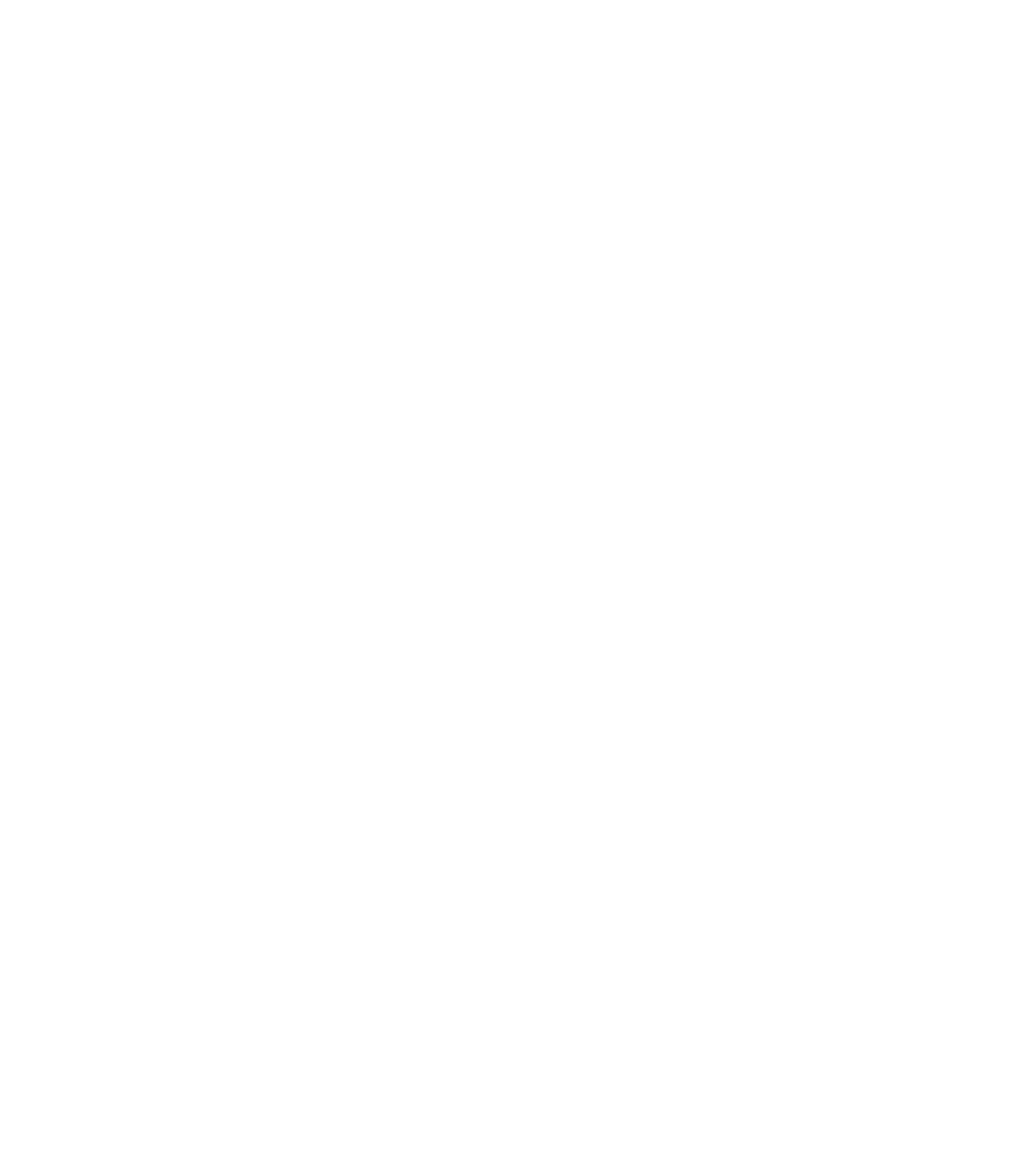
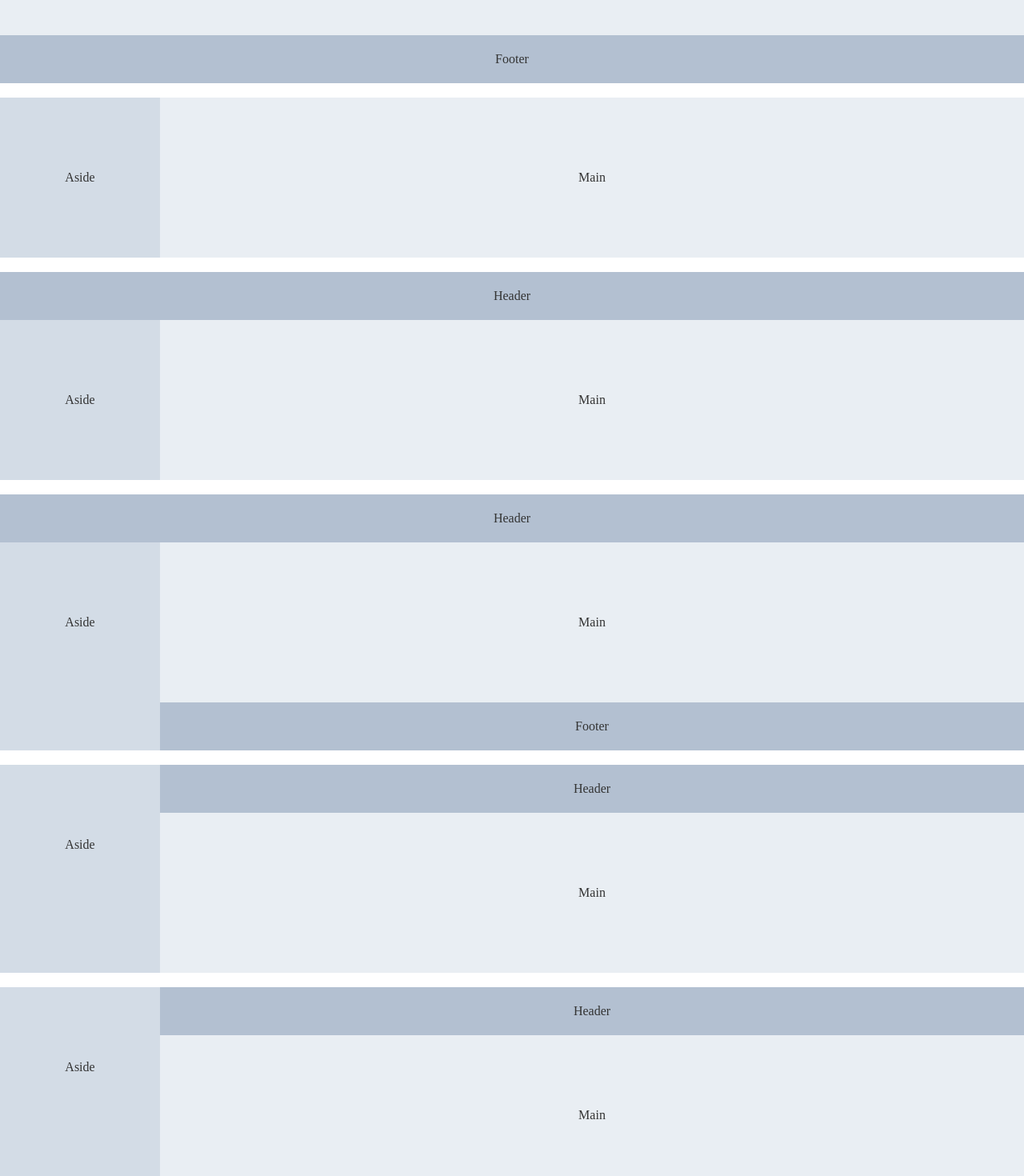
Before and after one commit to lemonKun/cz-ui, a Vue app: page / in a window 1280 px wide. Shown: the part 1140-2610 px from the top of the page at 80% size. Before the commit the page ends 800 px from the top, so only its background shows below. Built offline with nearby package versions, Linux system fonts and the light colour scheme.

Commit message:
容器组件finished

```diff
--- a/src/App.vue
+++ b/src/App.vue
@@ -9,12 +9,14 @@
         <lk-button type="danger">危险按钮</lk-button>
         <lk-button type="success">成功按钮</lk-button>
         <lk-button type="info">信息按钮</lk-button>
-        <br><br>
+        <br />
+        <br />
         <!-- 带icon的按钮 -->
         <lk-button type="primary" icon="sousuo" @click="onBtnClick($event)">带图标</lk-button>
         <!-- loading状态按钮 -->
         <lk-button type="danger" loading>加载中</lk-button>
-        <br><br>
+        <br />
+        <br />
         <!-- 按钮组 组件 -->
         <h3>按钮组</h3>
         <lk-button-group>
@@ -23,46 +25,133 @@
             <lk-button type="primary" icon="qianjinxiayige" icon-position="right">下一页</lk-button>
             <lk-button icon="qianjinxiayige" icon-position="right">下一页</lk-button>
         </lk-button-group>
-        <br><br>
+        <br />
+        <br />
         <!-- icon组件 -->
         <h3>icon组件</h3>
         <lk-icon icon="houtuishangyige"></lk-icon>
         <lk-icon icon="qianjinxiayige"></lk-icon>
         <lk-icon icon="sousuo"></lk-icon>
         <lk-icon icon="dengdai-"></lk-icon>
-        <br><br>
+        <br />
+        <br />
         <!-- 布局组件 -->
         <h3>布局组件</h3>
         <!-- span和offset属性 -->
         <lk-row>
-            <lk-col :span="4"><div class="grid-content bg-purple"></div></lk-col>
-            <lk-col :span="6" :offset="1"><div class="grid-content bg-purple-light"></div></lk-col>
-            <lk-col :span="6" :offset="3"><div class="grid-content bg-purple"></div></lk-col>
+            <lk-col :span="4">
+                <div class="grid-content bg-purple"></div>
+            </lk-col>
+            <lk-col :span="6" :offset="1">
+                <div class="grid-content bg-purple-light"></div>
+            </lk-col>
+            <lk-col :span="6" :offset="3">
+                <div class="grid-content bg-purple"></div>
+            </lk-col>
         </lk-row>
-        <br><br>
+        <br />
+        <br />
         <!-- gutter实现col之间的缝隙 -->
         <lk-row :gutter="100">
-            <lk-col :span="6"><div class="grid-content bg-purple"></div></lk-col>
-            <lk-col :span="6"><div class="grid-content bg-purple-light"></div></lk-col>
-            <lk-col :span="6"><div class="grid-content bg-purple"></div></lk-col>
-            <lk-col :span="6"><div class="grid-content bg-purple-light"></div></lk-col>
+            <lk-col :span="6">
+                <div class="grid-content bg-purple"></div>
+            </lk-col>
+            <lk-col :span="6">
+                <div class="grid-content bg-purple-light"></div>
+            </lk-col>
+            <lk-col :span="6">
+                <div class="grid-content bg-purple"></div>
+            </lk-col>
+            <lk-col :span="6">
+                <div class="grid-content bg-purple-light"></div>
+            </lk-col>
         </lk-row>
-        <br><br>
+        <br />
+        <br />
         <!-- flex布局 -->
         <lk-row justify="center">
-            <lk-col :span="6"><div class="grid-content bg-purple"></div></lk-col>
-            <lk-col :span="6"><div class="grid-content bg-purple-light"></div></lk-col>
-            <lk-col :span="6"><div class="grid-content bg-purple"></div></lk-col>
+            <lk-col :span="6">
+                <div class="grid-content bg-purple"></div>
+            </lk-col>
+            <lk-col :span="6">
+                <div class="grid-content bg-purple-light"></div>
+            </lk-col>
+            <lk-col :span="6">
+                <div class="grid-content bg-purple"></div>
+            </lk-col>
         </lk-row>
-        <br><br>
+        <br />
+        <br />
         <!-- 响应式变化 -->
         <lk-row :gutter="10">
-            <lk-col :xs="8" :sm="6" :md="4" :lg="3" :xl="1"><div class="grid-content bg-purple"></div></lk-col>
-            <lk-col :xs="4" :sm="6" :md="8" :lg="9" :xl="11"><div class="grid-content bg-purple-light"></div></lk-col>
-            <lk-col :xs="4" :sm="6" :md="8" :lg="9" :xl="11"><div class="grid-content bg-purple"></div></lk-col>
-            <lk-col :xs="8" :sm="6" :md="4" :lg="3" :xl="1"><div class="grid-content bg-purple-light"></div></lk-col>
+            <lk-col :xs="8" :sm="6" :md="4" :lg="3" :xl="1">
+                <div class="grid-content bg-purple"></div>
+            </lk-col>
+            <lk-col :xs="4" :sm="6" :md="8" :lg="9" :xl="11">
+                <div class="grid-content bg-purple-light"></div>
+            </lk-col>
+            <lk-col :xs="4" :sm="6" :md="8" :lg="9" :xl="11">
+                <div class="grid-content bg-purple"></div>
+            </lk-col>
+            <lk-col :xs="8" :sm="6" :md="4" :lg="3" :xl="1">
+                <div class="grid-content bg-purple-light"></div>
+            </lk-col>
         </lk-row>
-
+        <br />
+        <br />
+        <!-- 容器组件 -->
+        <h3>容器组件</h3>
+        <lk-container>
+            <lk-header>Header</lk-header>
+            <lk-main>Main</lk-main>
+        </lk-container>
+        <br />
+        <lk-container>
+            <lk-header>Header</lk-header>
+            <lk-main>Main</lk-main>
+            <lk-footer>Footer</lk-footer>
+        </lk-container>
+        <br />
+        <lk-container>
+            <lk-aside width="200px">Aside</lk-aside>
+            <lk-main>Main</lk-main>
+        </lk-container>
+        <br />
+        <lk-container>
+            <lk-header>Header</lk-header>
+            <lk-container>
+                <lk-aside width="200px">Aside</lk-aside>
+                <lk-main>Main</lk-main>
+            </lk-container>
+        </lk-container>
+        <br />
+        <lk-container>
+            <lk-header>Header</lk-header>
+            <lk-container>
+                <lk-aside width="200px">Aside</lk-aside>
+                <lk-container>
+                    <lk-main>Main</lk-main>
+                    <lk-footer>Footer</lk-footer>
+                </lk-container>
+            </lk-container>
+        </lk-container>
+        <br />
+        <lk-container>
+            <lk-aside width="200px">Aside</lk-aside>
+            <lk-container>
+                <lk-header>Header</lk-header>
+                <lk-main>Main</lk-main>
+            </lk-container>
+        </lk-container>
+        <br />
+        <lk-container>
+            <lk-aside width="200px">Aside</lk-aside>
+            <lk-container>
+                <lk-header>Header</lk-header>
+                <lk-main>Main</lk-main>
+                <lk-footer>Footer</lk-footer>
+            </lk-container>
+        </lk-container>
     </div>
 </template>
 
@@ -70,7 +159,7 @@
 export default {
     methods: {
         onBtnClick(e) {
-            console.log(e)
+            console.log(e);
         }
     }
 };
@@ -93,4 +182,39 @@
     border-radius: 4px;
     min-height: 36px;
 }
+
+.lk-header,
+.lk-footer {
+    background-color: #b3c0d1;
+    color: #333;
+    text-align: center;
+    line-height: 60px;
+}
+
+.lk-aside {
+    background-color: #d3dce6;
+    color: #333;
+    text-align: center;
+    line-height: 200px;
+}
+
+.lk-main {
+    background-color: #e9eef3;
+    color: #333;
+    text-align: center;
+    line-height: 160px;
+}
+
+body > .lk-container {
+    margin-bottom: 40px;
+}
+
+.lk-container:nth-child(5) .lk-aside,
+.lk-container:nth-child(6) .lk-aside {
+    line-height: 260px;
+}
+
+.lk-container:nth-child(7) .lk-aside {
+    line-height: 320px;
+}
 </style>
--- a/src/packages/button/button-group.vue
+++ b/src/packages/button/button-group.vue
@@ -9,6 +9,7 @@
     name: 'lk-button-group',
     mounted() {
         //里边只能存放button组件校验内部子节点是不是button，否则会报错
+        // this.$el.children为获取其内部原生节点的名称
         let children = this.$el.children;
         for(let i = 0; i < children.length; i++) {
             console.assert(children[i].tagName === 'BUTTON', '子元素必须为lk-button')
--- /dev/null
+++ b/src/packages/container/aside.vue
@@ -0,0 +1,21 @@
+<template>
+    <aside class="lk-aside" :style="{width}">
+        <slot></slot>
+    </aside>
+</template>
+
+<script>
+export default {
+    name: 'lk-aside',
+    props: {
+        width: {
+            type: String,
+            default: '300px'
+        }
+    }
+}
+</script>
+
+<style lang="scss">
+
+</style>
--- /dev/null
+++ b/src/packages/container/container.vue
@@ -0,0 +1,31 @@
+<template>
+    <section class="lk-container" :class="{isVertical}">
+        <slot></slot>
+    </section>
+</template>
+
+<script>
+export default {
+    name: 'lk-container',
+    mounted() {
+        // this.$children是获取子组件的名称(并非原生,比如lk-header)
+        this.isVertical = this.$children.some(child => ['lk-header', 'lk-footer'].includes(child.$options.name));
+    },
+    data() {
+        return {
+            isVertical: true
+        };
+    }
+}
+</script>
+
+<style lang="scss">
+    .lk-container {
+        display: flex;
+        flex-direction: row;
+        flex: 1;
+    }
+    .lk-container.isVertical {
+        flex-direction: column;
+    }
+</style>
--- /dev/null
+++ b/src/packages/container/footer.vue
@@ -0,0 +1,17 @@
+<template>
+    <footer class="lk-footer">
+         <slot></slot>
+    </footer>
+</template>
+
+<script>
+export default {
+    name: 'lk-footer'
+}
+</script>
+
+<style lang="scss">
+.lk-footer {
+    height: 60px;
+}
+</style>
--- /dev/null
+++ b/src/packages/container/header.vue
@@ -0,0 +1,17 @@
+<template>
+    <header class="lk-header">
+        <slot></slot>
+    </header>
+</template>
+
+<script>
+export default {
+    name: 'lk-header'
+}
+</script>
+
+<style lang="scss">
+.lk-header {
+    height: 60px;
+}
+</style>
--- /dev/null
+++ b/src/packages/container/main.vue
@@ -0,0 +1,18 @@
+<template>
+    <main class="lk-main">
+        <slot></slot>
+    </main>
+</template>
+
+<script>
+export default {
+    name: 'lk-main'
+}
+</script>
+
+<style lang="scss">
+.lk-main {
+    flex: 1;
+    padding: 20px;
+}
+</style>
```
Also changed, not shown: src/packages/index.js (+13 -0 lines).
